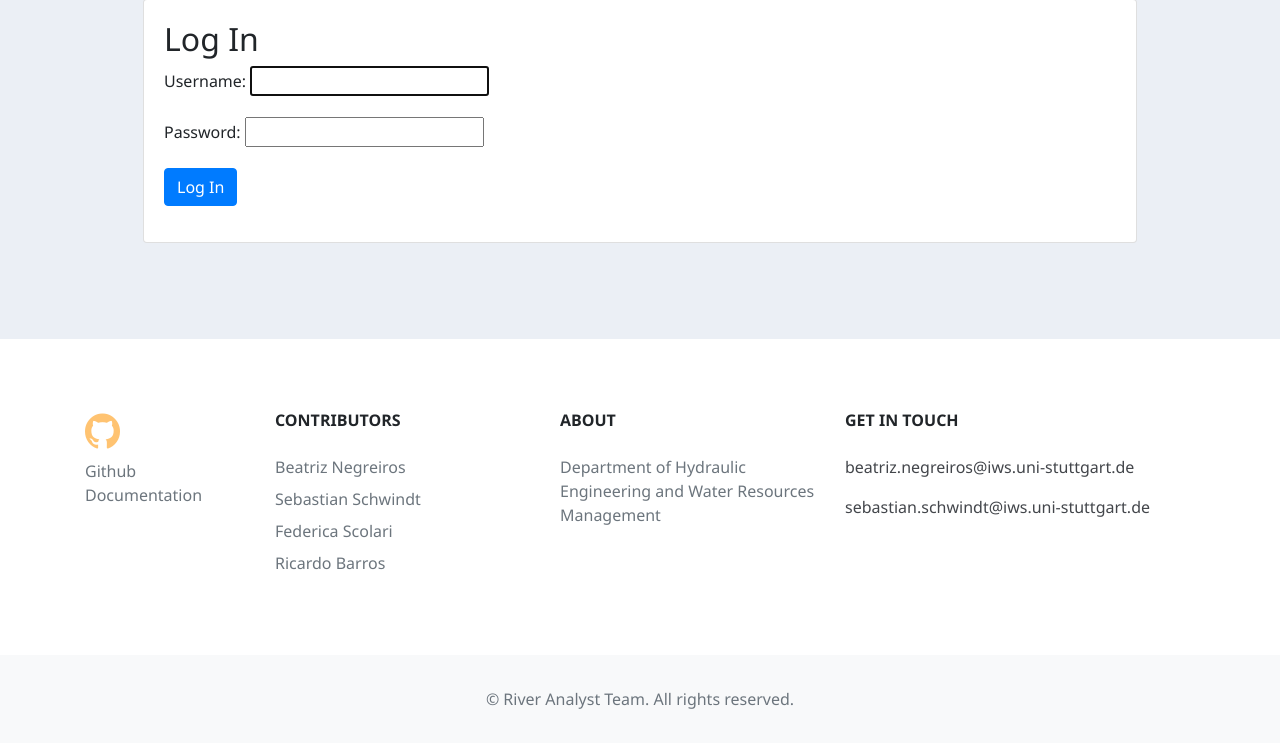
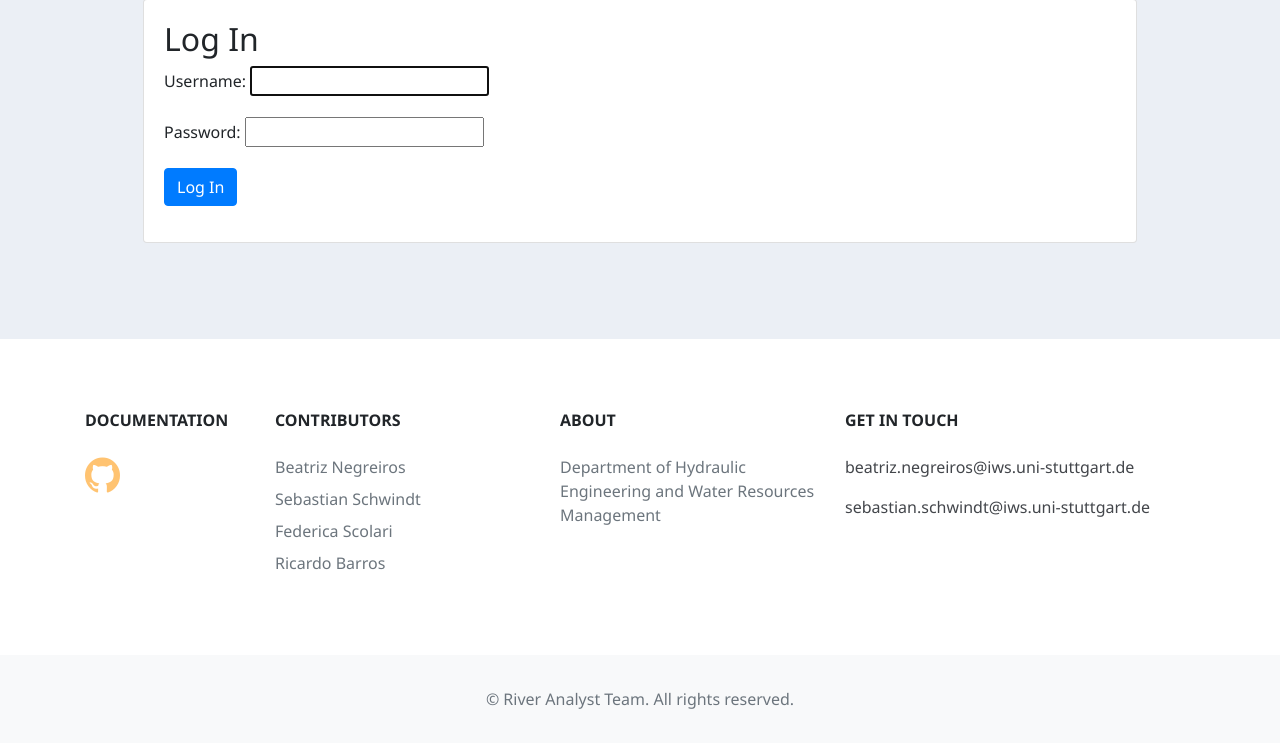
Before and after one commit to riveranalyst/ra-app, a Django app: page /accounts/login/ in a window 1280 px wide. Shown: the part 135-878 px from the top of the page. Run offline with Django 4.2, Linux system fonts and the light colour scheme; some libraries are stand-ins or nearby versions.

Commit message:
doc + pub

```diff
--- a/templates/base.html
+++ b/templates/base.html
@@ -80,10 +80,9 @@
     <div class="container py-5">
       <div class="row py-4">
         <div class="col-lg-2 col-md-6 mb-4 mb-lg-0">
-
+            <h6 class="text-uppercase font-weight-bold mb-4">Documentation</h6>
 <!--          <ul class="list-inline mt-4">-->
             <h1><a href="https://github.com/riveranalyst"><i class="icon ion-social-github"></i></a></h1>
-            <p class="text-muted">Github Documentation</p>
             <!--            <li class="list-inline-item"><a href="#" target="_blank" title="pinterest"><i class="fa fa-pinterest"></i></a></li>-->
 <!--            <li class="list-inline-item"><a href="#" target="_blank" title="vimeo"><i class="fa fa-vimeo"></i></a></li>-->
 <!--          </ul>-->
```
